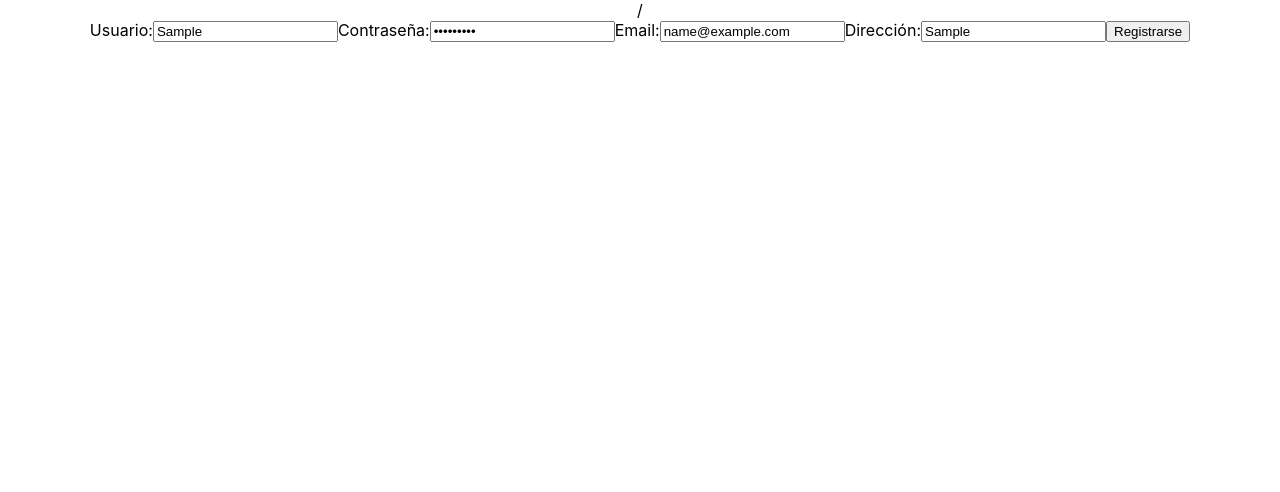
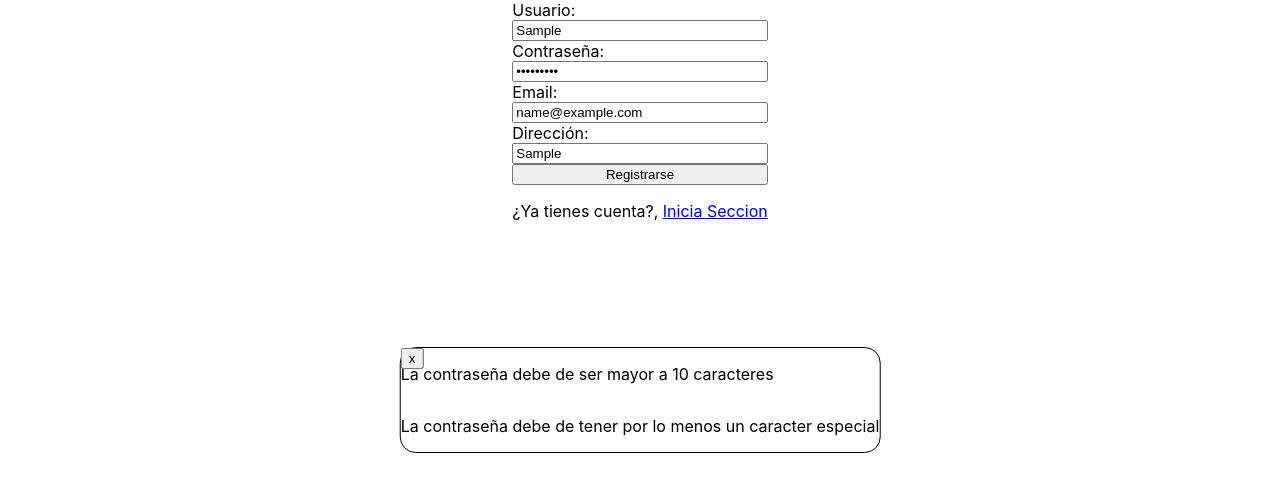
Before and after one commit to dgmarulandac/PF_PTB_GRUPO_06, a React (Create React App) app in the folder client/: page /register in a window 1280 px wide. Both pictures are taken after typing "Sample", "Sample123", "name@example.com", "Sample" into the empty fields and a click on the button "Registrarse". Shown: the top 492 px of the page. Built offline with nearby package versions, Linux system fonts and the light colour scheme.

Commit message:
adding css to register

```diff
--- a/client/src/App.css
+++ b/client/src/App.css
@@ -1,38 +1,5 @@
-.App {
-  text-align: center;
+.CloseButton{
+  position: absolute;
+  top: 0;
+  left: 0;
 }
-
-.App-logo {
-  height: 40vmin;
-  pointer-events: none;
-}
-
-@media (prefers-reduced-motion: no-preference) {
-  .App-logo {
-    animation: App-logo-spin infinite 20s linear;
-  }
-}
-
-.App-header {
-  background-color: #282c34;
-  min-height: 100vh;
-  display: flex;
-  flex-direction: column;
-  align-items: center;
-  justify-content: center;
-  font-size: calc(10px + 2vmin);
-  color: white;
-}
-
-.App-link {
-  color: #61dafb;
-}
-
-@keyframes App-logo-spin {
-  from {
-    transform: rotate(0deg);
-  }
-  to {
-    transform: rotate(360deg);
-  }
-}
--- a/client/src/App.js
+++ b/client/src/App.js
@@ -1,4 +1,3 @@
-import logo from './logo.svg';
 import './App.css';
 import { Route, Routes } from 'react-router-dom';
 import { Register } from './components/register/register';
@@ -7,7 +6,7 @@ import { Login } from './components/login/login';
 function App() {
   return (
     <div className="App">
-      <header>/
+      <header>
       </header>
       <main>
         <Routes>
--- a/client/src/components/register/register.jsx
+++ b/client/src/components/register/register.jsx
@@ -1,6 +1,9 @@
-import React, { useState } from "react";
+import React, { useEffect, useState } from "react";
 import registerValidation from "../../functions/Validations/registerValidation/validation";
 import axios from "axios";
+import styles from './register.module.css'
+import { Link } from "react-router-dom";
+
 export function Register() {
     const [users, setUsers] = useState({
         user: '',
@@ -9,7 +12,7 @@ export function Register() {
         dir: ''
     });
     const [result, setResult] = useState(false)
-    const [errors, setErrors] = useState([])
+    const [listErrors, setListErrors] = useState([])
     function handleChange(e) {
         const name = e.currentTarget.name
         const value = e.currentTarget.value
@@ -21,9 +24,8 @@ export function Register() {
 
     function handleSubmit(e) {
         e.preventDefault()
-        const {user, password, dir, email} = users
+        const { user, password, dir, email } = users
         const errors = registerValidation(user, password, dir, email)
-        console.log(errors)
         if (errors.length === 0) {
             axios.post('http://localhost:3001/users')
                 .then(res => res.data)
@@ -33,11 +35,12 @@ export function Register() {
                 .catch((err) => (setResult(err.message)))
         }
         else {
-            setErrors(errors)
+            setListErrors(errors)
         }
     }
+    useEffect(()=>{console.log(listErrors)}, [listErrors])
     return (
-        <section>
+        <section className={styles.RegisterWindow}>
             {
                 result ?
                     <article>
@@ -49,25 +52,25 @@ export function Register() {
                     :
                     null
             }
-            {/* {
-                errors ?
-                    <div>
-                        <button onClick={() => { setErrors([]) }}>x</button>
+            {
+                listErrors ?
+                    <div className={styles.ErrorPopUp}>
                         {
-                            errors.map((element, key) =>{
-                                return(
+                            listErrors?.map((element, key) => {
+                                return (
                                     <div key={key++}>
+                                        <button onClick={() => { setListErrors([]) }} className="CloseButton">x</button>
                                         <p>{element}</p>
                                     </div>
                                 )
                             })
-                        };
+                        }
                     </div>
                     :
                     null
-            } */}
+            }
             <article>
-                <form onSubmit={handleSubmit}>
+                <form className={styles.Form} onSubmit={handleSubmit}>
                     <label for="usuario">Usuario:</label>
                     <input type="text" name="user" onChange={handleChange} />
 
@@ -82,6 +85,10 @@ export function Register() {
 
                     <button>Registrarse</button>
                 </form>
+
+            </article>
+            <article>
+                <p>¿Ya tienes cuenta?, <Link to='/login'>Inicia Seccion</Link></p>
             </article>
         </section>
     );
--- /dev/null
+++ b/client/src/components/register/register.module.css
@@ -0,0 +1,20 @@
+.Form{
+    display: grid;
+    flex-direction: column;
+    min-width: 250px;
+    max-width: 500px;
+}
+.RegisterWindow{
+    display: grid;
+    justify-content: center;
+}
+.ErrorPopUp{
+    position: absolute;
+    display: grid;
+    top: 50%;
+    left: 50%;
+    transform: translate(-50%, -50%);
+    background-color: white;
+    border-radius: 1rem;
+    border: 1px black solid;
+}
--- a/client/src/functions/Validations/registerValidation/validation.js
+++ b/client/src/functions/Validations/registerValidation/validation.js
@@ -3,30 +3,27 @@ const sepcialRegex = /[!@#$%^&*()_+\-=\[\]{};':"\\|,.<>\/?]+/;// detectar caract
 const mailRegex = /[a-zA-Z0-9._%+-]+@[a-zA-Z0-9.-]+\.[a-zA-Z]{2,}/;// detectar mail
 const dirRegex = /^[a-zA-Z0-9\s]+ \d+, [a-zA-Z\s]+, [a-zA-Z\s]+$/;// detectar la direccion que este bien escrita
 function registerValidation (user, password, dir, email) {
-    const errors = {
-        user: [],
-        password: [],
-        email: [],
-        dir: []
-    };
-    if(user[0]?.length < 1){
-        errors.user.push('usuario no puede estar vacio');
+    const errors = [];
+    if(user.length < 1){
+        errors.push('usuario no puede estar vacio');
     }
     if(password[0]?.length < 10){
-        errors.password.push('La contraseña debe de ser mayor a 10 caracteres');
+        errors.push('La contraseña debe de ser mayor a 10 caracteres');
     }
     if(!numRegex.test(password)){
-        errors.password.push('La contraseña debe de tener por lo menos un número');
+        errors.push('La contraseña debe de tener por lo menos un número');
     }
     if(!sepcialRegex.test(password)){
-        errors.password.push('La contraseña debe de tener por lo menos un caracter especial');
+        errors.push('La contraseña debe de tener por lo menos un caracter especial');
     }
     if(!mailRegex.test(email)){
-        errors.email.push('Has escrito mal el mail');
+        errors.push('Has escrito mal el mail');
     }
-    if(!dirRegex.test(dir)){
-        errors.dir.push('La direccion debe de tener la siguiente forma: Calle numero, ciudad, pais')
+    if(dirRegex.test(dir)){
+        console.log(dirRegex.test(dir))
+        errors.push('La direccion debe de tener la siguiente forma: Calle numero, ciudad, pais')
     }
+    console.log(errors)
     return errors
 };
 
```
